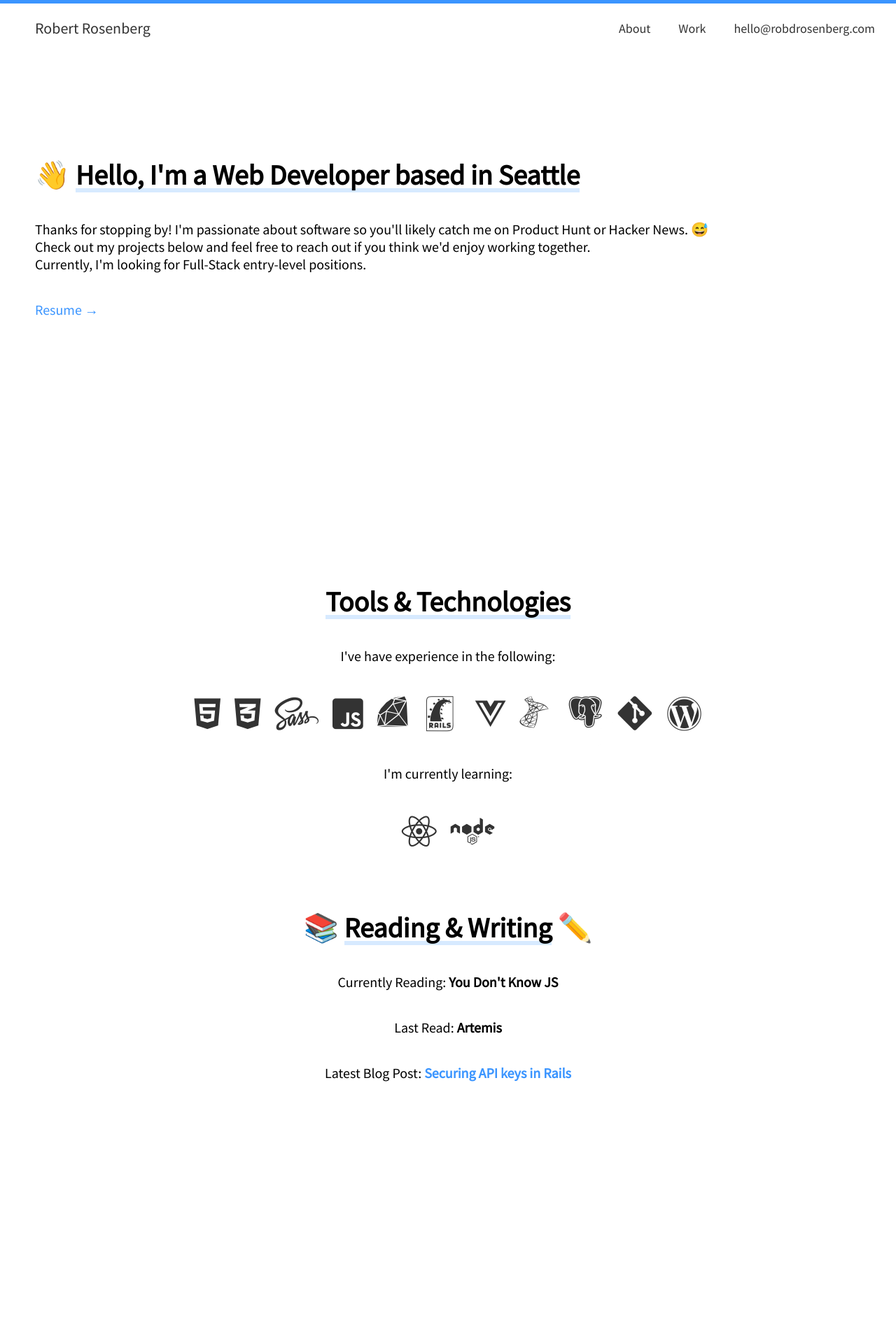
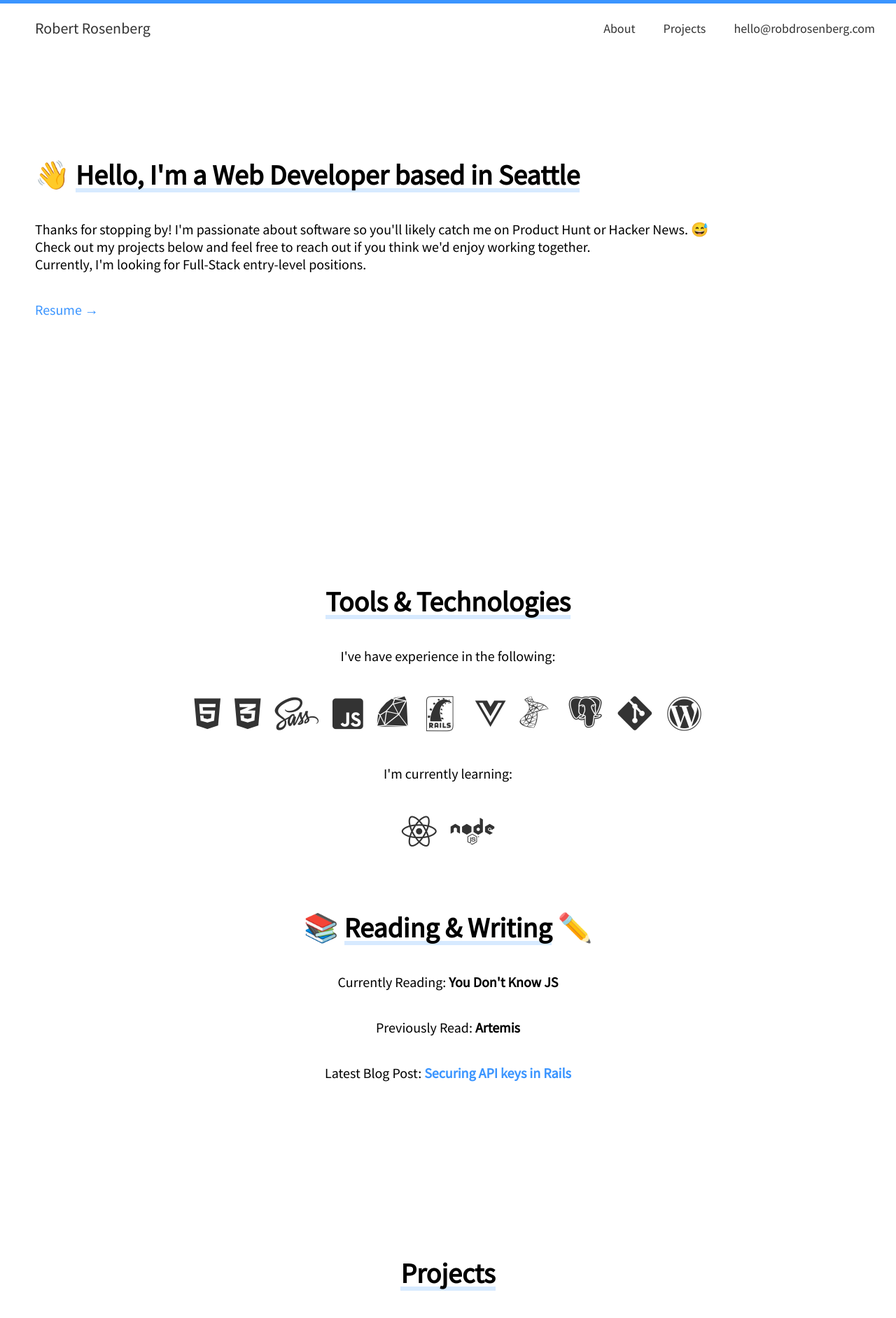
Before and after one commit to robdrosenberg/robdrosenberg.github.io, a website: page index.html in a window 1280 px wide. Shown: the whole page at 70% size. Before the commit the page ends 1595 px from the top, so only its background shows below. Drawn offline with Linux system fonts and the light colour scheme.

Commit message:
add initial projects section

```diff
--- a/index.html
+++ b/index.html
@@ -26,7 +26,7 @@
         <input type="checkbox" id="chkToggle">
         <ul class="nav-list">
             <li><a href="#about" class="nav-links">About</a></li>
-            <li><a href="#work" class="nav-links">Work</a></li>
+            <li><a href="#projects" class="nav-links">Projects</a></li>
             <li><a href="mailto:hello@robdrosenberg.com" class="nav-links">hello@robdrosenberg.com</a></li>
         </ul>
     </nav>
@@ -71,11 +71,20 @@
                 📚 <span class="underline-shadow">Reading & Writing</span> ✏️
             </h1>
             <p class="heading-secondary u-center-text u-margin-bottom-medium">Currently Reading: <strong>You Don't Know JS</strong></p>
-            <p class="heading-secondary u-center-text u-margin-bottom-medium">Last Read: <strong>Artemis</strong></p>
+            <p class="heading-secondary u-center-text u-margin-bottom-medium">Previously Read: <strong>Artemis</strong></p>
             <p class="heading-secondary u-center-text u-margin-bottom-medium">Latest Blog Post: <strong><a href="" class="btn-text">Securing API keys in Rails</a></strong></p>
 
         </div>
     </section>
+
+    <section class="section-projects" id="projects">
+        <div class="projects__main">
+            <h1 class="heading-primary u-center-text u-margin-bottom-medium">
+                <span class="underline-shadow">Projects</span>
+            </h1>
+        </div>
+
+    </section>
 </body>
 
 </html>
--- a/sass/pages/_home.scss
+++ b/sass/pages/_home.scss
@@ -1,3 +1,7 @@
 .section-about {
     height: 95vh;
 }
+.section-projects {
+    height: 95vh;
+    margin-top: 20rem;
+}
```
Also changed, not shown: css/style.css.
